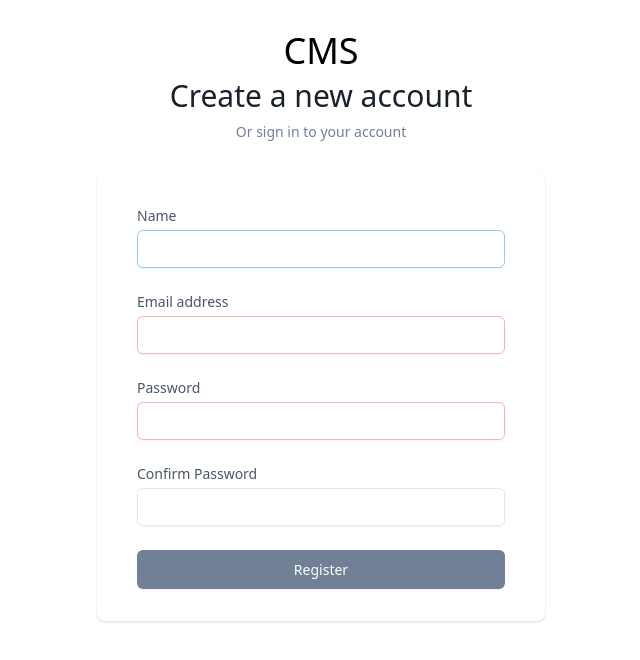
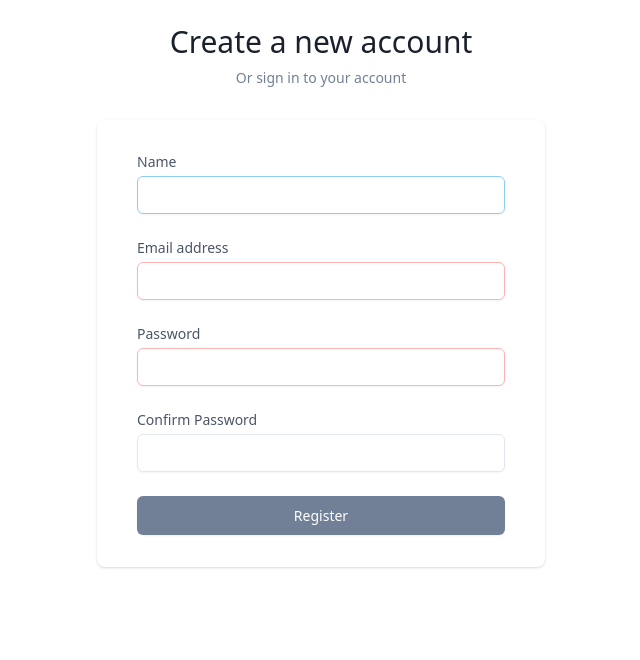
Before and after one commit to zero-to-prod/cms-frontend, a Nuxt app: page /register in a window 1280 px wide. Shown: the top 660 px of the page, without its empty margins (319-959 px from the left). Built offline with nearby package versions, Linux system fonts and the light colour scheme.

Commit message:
Add spinner and env config.

```diff
--- a/nuxt.config.js
+++ b/nuxt.config.js
@@ -1,6 +1,11 @@
 require('dotenv').config()
 export default {
-  mode: 'universal',
+  mode: 'spa',
+  loadingIndicator: {
+    name: process.env.LOADING_INDICATOR__NAME,
+    color: process.env.LOADING_INDICATOR__COLOR,
+    background: process.env.LOADING_INDICATOR_BACKGROUND
+  },
   /*
   ** Headers of the page
   */
@@ -19,7 +24,7 @@ export default {
   ** Customize the progress-bar color
   */
   loading: {
-    color: '#6699CC',
+    color: process.env.APP_COLOR_PRIMARY,
     height: '4px'
   },
   /*
--- a/pages/login/index.vue
+++ b/pages/login/index.vue
@@ -1,7 +1,7 @@
 <template>
   <div>
     <div class="sm:mx-auto sm:w-full sm:max-w-md">
-      <h1 class="text-4xl text-center mt-6">CMS</h1>
+      <h1 class="text-4xl text-center mt-6" v-html="app_name"></h1>
       <h2 class="text-3xl text-center text-gray-900 leading-9">
         Sign in to your account
       </h2>
@@ -85,12 +85,10 @@
         remember: false
       }
     },
-    mounted () {
-      this.$nextTick(() => {
-        this.$nuxt.$loading.start()
-
-        setTimeout(() => this.$nuxt.$loading.finish(), 500)
-      })
+    computed:{
+      app_name() {
+        return process.env.APP_NAME;
+      }
     },
     methods: {
       async login() {
--- a/pages/register/index.vue
+++ b/pages/register/index.vue
@@ -1,7 +1,7 @@
 <template>
     <div>
         <div class="sm:mx-auto sm:w-full sm:max-w-md">
-      <h1 class="text-4xl text-center mt-6">CMS</h1>
+            <h1 class="text-4xl text-center mt-6" v-html="app_name"></h1>
             <h2 class="text-3xl text-center text-gray-900 leading-9">
                 Create a new account
             </h2>
@@ -15,7 +15,7 @@
         </div>
         <div class="mt-8 sm:mx-auto sm:w-full sm:max-w-md">
             <div class="px-4 py-8 bg-white shadow sm:rounded-lg sm:px-10">
-        <form v-on:click.prevent>
+                <form v-on:click.prevent v-if="has_not_registered">
                     <div>
                         <label for="name" class="block text-sm font-medium text-gray-700 leading-5">
                             Name
@@ -70,7 +70,8 @@
                     </div>
                     <div class="mt-6">
                         <span class="block w-full rounded-md shadow-sm">
-              <button type="submit" v-on:click="register()"
+                            <button type="submit"
+                                    v-on:click="register()"
                                     class="flex justify-center w-full px-4 py-2 text-sm font-medium text-white bg-gray-600 border border-transparent rounded-md hover:bg-gray-500 focus:outline-none focus:border-gray-700 focus:shadow-outline-gray active:bg-gray-700 transition duration-150 ease-in-out">
                                 Register
                             </button>
@@ -87,6 +88,7 @@
     components: {},
     data () {
       return {
+        has_not_registered: true,
         name: null,
         username: null,
         password: null,
@@ -94,8 +96,14 @@
         remember: false
       }
     },
+    computed: {
+      app_name () {
+        return process.env.APP_NAME
+      }
+    },
     methods: {
       register () {
+        this.$nuxt.$loading.start()
         return new Promise((resolve, reject) => {
           this.$axios.$post('/register', {
             'grant_type': 'password',
@@ -103,7 +111,9 @@
             'password': this.password,
             'name': this.name
           }).then(response => {
-            console.log(response)
+            this.has_not_registered = false
+            this.$nuxt.$loading.finish()
+            // this.$router.push({ path: 'login' })
           }).catch(onerror => {
             console.log(onerror)
           })
```
Lines whose indentation alone changed are shown as unchanged.
